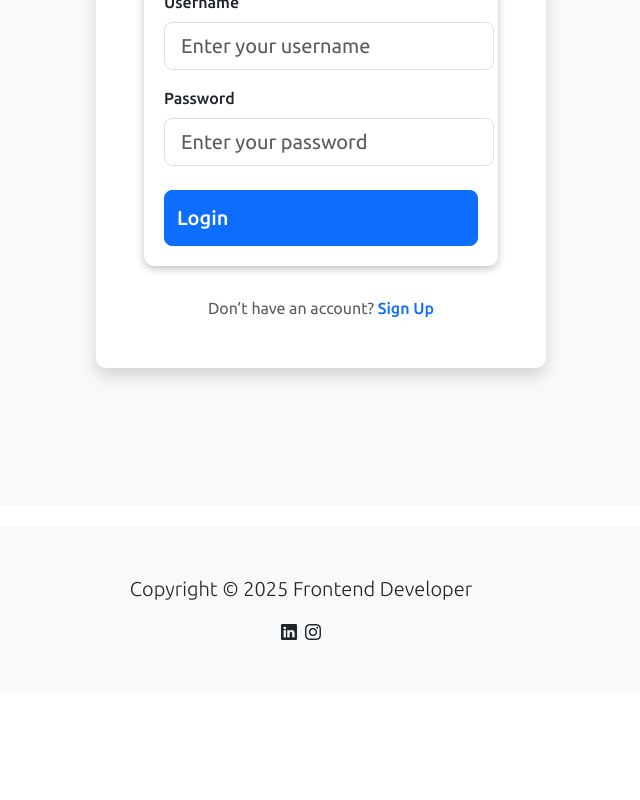
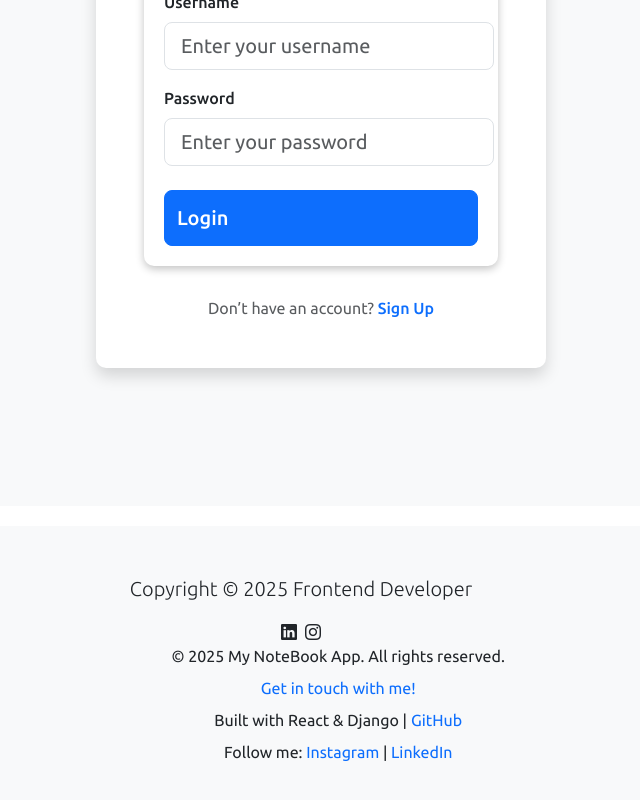
Before and after one commit to Junior-idrice/finalcsw, a React (Vite) app in the folder react-note-app/: page /login in a window 1280 px wide. Shown: the part 393-1193 px from the top of the page, without its empty margins (339-979 px from the left). Before the commit the page ends 1085 px from the top, so only its background shows below. Built offline with nearby package versions, Linux system fonts and the light colour scheme.

Commit message:
footer again

```diff
--- a/react-note-app/src/layout/MainLayout.jsx
+++ b/react-note-app/src/layout/MainLayout.jsx
@@ -28,6 +28,55 @@ const MainLayout = ({ searchText, handleSearchText, isAuthenticated, setIsAuthen
 
             </div>
 
+             <div className="container text-center" style={{ marginLeft: "5%" }}>
+    <div className="mb-2">
+      &copy; {new Date().getFullYear()} My NoteBook App. All rights reserved.
+    </div>
+
+    <div className="mb-2">
+      <a
+        href="https://idricejunior.onrender.com"
+        target="_blank"
+        rel="noreferrer"
+        className="text-decoration-none"
+      >
+        Get in touch with me!
+      </a>
+    </div>
+
+    <div className="mb-2">
+      Built with React & Django |
+      <a
+        href="https://github.com/Junior-idrice"
+        target="_blank"
+        rel="noreferrer"
+        className="ms-1 text-decoration-none"
+      >
+        GitHub
+      </a>
+    </div>
+
+    <div>
+      Follow me:{" "}
+      <a
+        href="https://www.instagram.com/idricejr/?igsh=MWt2ZjUybHZuamczcg%3D%3D#"
+        target="_blank"
+        rel="noreferrer"
+        className="text-decoration-none"
+      >
+        Instagram
+      </a>{" "}
+      |{" "}
+      <a
+        href="https://www.linkedin.com/in/junior-idrice/"
+        target="_blank"
+        rel="noreferrer"
+        className="text-decoration-none"
+      >
+        LinkedIn
+      </a>
+    </div>
+  </div>
 
 
             </footer>
```
